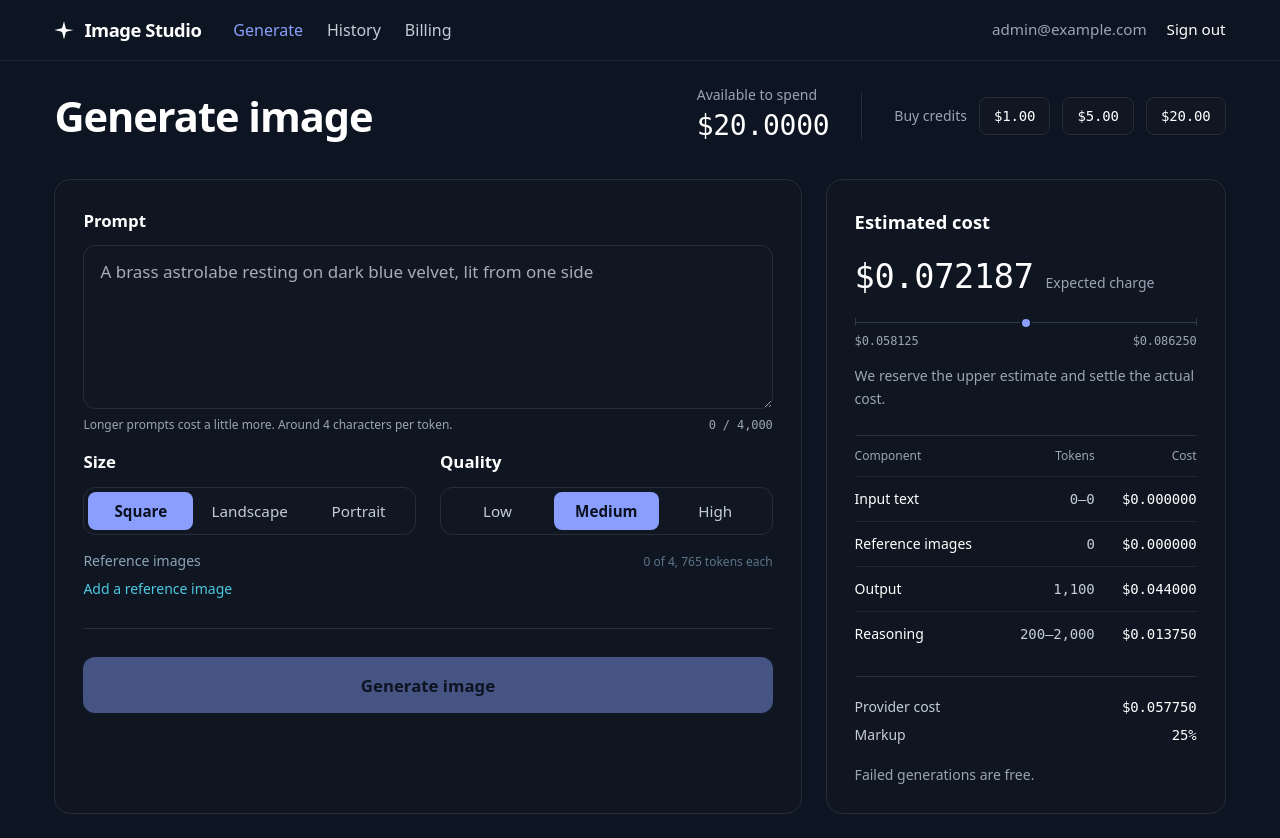
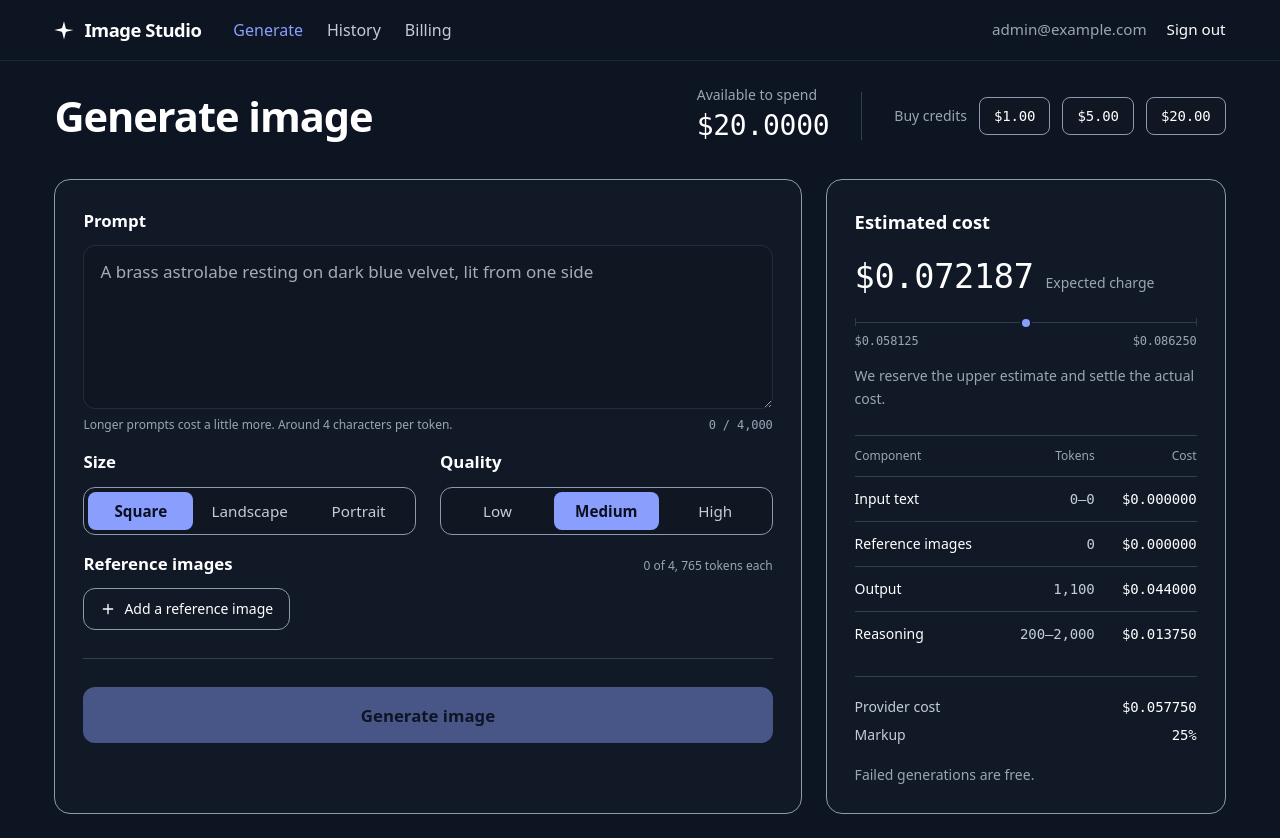
Before and after one commit to jenry23/pixelforge-image-studio, a Laravel app: page /generate in a window 1280 px wide. Run offline with Laravel 12, Linux system fonts and the light colour scheme; a user stored in the database is signed in; data comes from the database, SQL or seed files in the repository; data that the repository does not hold is empty; style sheets or scripts are compiled from the project's sources; parts of the project's set-up code (start-up, migrations or seed data) failed here and were passed over; some libraries are stand-ins or nearby versions; some web fonts are replaced.

Commit message:
Give Generate the same surface and outline as the other pages
The two cards on Generate were still on the pre-existing #262d39 border
with a #0f1621 fill, which sits two values away from the #0e1522 page
background -- so they read as transparent rather than as cards, while
Billing and History had already moved to the shared tokens.

Both now use border-outline on bg-surface, with internal rules on
border-divider-soft, so the cost breakdown's rows separate properly and
the segmented controls have a visible edge.

Reference images was the odd one out in the form: a muted label and a
bare text link next to two bold legends and two bordered controls. It is
now a heading like Size and Quality, and the add action is a bordered
button with a plus, matching the controls above it.

```diff
--- a/resources/js/Components/Form/RadioGroup.vue
+++ b/resources/js/Components/Form/RadioGroup.vue
@@ -26,7 +26,7 @@ const uid = useId()
     <fieldset :disabled="disabled">
         <legend class="text-[1.05rem] font-semibold text-white">{{ legend }}</legend>
 
-        <div class="mt-3 flex gap-1 rounded-xl border border-[#262d39] bg-[#101723] p-1">
+        <div class="mt-3 flex gap-1 rounded-xl border border-outline bg-[#101723] p-1">
             <label
                 v-for="option in options"
                 :key="option.value"
--- a/resources/js/Components/ReferenceImageInput.vue
+++ b/resources/js/Components/ReferenceImageInput.vue
@@ -32,8 +32,8 @@ function remove(index) {
 <template>
     <div>
         <div class="flex items-baseline justify-between">
-            <span class="text-sm text-muted">Reference images</span>
-            <span class="text-xs text-dim">
+            <span class="text-[1.05rem] font-semibold text-white">Reference images</span>
+            <span class="text-xs text-[#9aa5b4]">
                 {{ modelValue.length }} of {{ max }}, 765 tokens each
             </span>
         </div>
@@ -50,7 +50,7 @@ function remove(index) {
                     />
                     <button
                         type="button"
-                        class="rounded-md border border-line px-3 text-sm text-muted transition-colors hover:border-fail/50 hover:text-fail"
+                        class="rounded-lg border border-outline px-3 text-sm text-white transition-colors hover:border-fail/60 hover:text-fail"
                         @click="remove(index)"
                     >
                         Remove
@@ -68,9 +68,20 @@ function remove(index) {
         <button
             v-if="canAdd"
             type="button"
-            class="mt-2 text-sm text-measured transition-opacity hover:opacity-80"
+            class="mt-3 inline-flex items-center gap-2 rounded-xl border border-outline px-4 py-2.5 text-sm text-white transition-colors hover:border-[#8a9ffd] hover:text-[#8a9ffd] focus-visible:outline-none focus-visible:ring-2 focus-visible:ring-[#8a9ffd]"
             @click="add"
         >
+            <svg
+                viewBox="0 0 24 24"
+                fill="none"
+                stroke="currentColor"
+                stroke-width="2"
+                stroke-linecap="round"
+                class="size-4 shrink-0"
+                aria-hidden="true"
+            >
+                <path d="M12 5v14M5 12h14" />
+            </svg>
             Add a reference image
         </button>
     </div>
--- a/resources/js/Pages/Generations/Create.vue
+++ b/resources/js/Pages/Generations/Create.vue
@@ -129,7 +129,7 @@ function submit(): void {
                 </div>
             </div>
 
-            <div class="hidden h-12 w-px bg-[#262d39] sm:block" />
+            <div class="hidden h-12 w-px bg-divider-soft sm:block" />
 
             <div class="flex items-center gap-3">
                 <span class="text-sm text-[#9aa5b4]">Buy credits</span>
@@ -144,7 +144,7 @@ function submit(): void {
                 >
                     <button
                         type="submit"
-                        class="figure rounded-lg border border-[#262d39] bg-[#101723] px-3.5 py-2 text-sm text-white transition-colors hover:border-[#8a9ffd]/60"
+                        class="figure rounded-lg border border-outline bg-[#101723] px-3.5 py-2 text-sm text-white transition-colors hover:border-[#8a9ffd]/60"
                     >
                         ${{ pack }}
                     </button>
@@ -154,7 +154,7 @@ function submit(): void {
     </div>
 
     <div class="mt-8 grid gap-6 lg:grid-cols-[minmax(0,1fr)_25rem]">
-        <section class="rounded-2xl border border-[#262d39] bg-[#0f1621] p-6 sm:p-7">
+        <section class="rounded-2xl border border-outline bg-surface p-6 sm:p-7">
             <Form :processing="form.processing" @submit="submit">
                 <FormTextarea
                     v-model="form.prompt"
@@ -190,7 +190,7 @@ function submit(): void {
                 />
 
                 <template #actions>
-                    <div class="mt-7 border-t border-[#262d39] pt-7">
+                    <div class="mt-7 border-t border-divider-soft pt-7">
                         <button
                             type="submit"
                             :disabled="!submittable"
@@ -211,7 +211,7 @@ function submit(): void {
             </Form>
         </section>
 
-        <aside class="rounded-2xl border border-[#262d39] bg-[#0f1621] p-6 sm:p-7">
+        <aside class="rounded-2xl border border-outline bg-surface p-6 sm:p-7">
             <div class="flex items-baseline justify-between">
                 <h2 class="text-[1.15rem] font-semibold text-white">Estimated cost</h2>
                 <span
@@ -234,7 +234,7 @@ function submit(): void {
                     <span class="absolute -top-1 left-0 h-2 w-px bg-[#2f3a4a]" aria-hidden="true" />
                     <span class="absolute -top-1 right-0 h-2 w-px bg-[#2f3a4a]" aria-hidden="true" />
                     <span
-                        class="absolute -top-[3px] size-2 rounded-full bg-[#8a9ffd] ring-2 ring-[#0f1621]"
+                        class="absolute -top-[3px] size-2 rounded-full bg-[#8a9ffd] ring-2 ring-surface"
                         :style="{ left: `calc(${markerPosition}% - 4px)` }"
                         aria-hidden="true"
                     />
@@ -253,7 +253,7 @@ function submit(): void {
                 We reserve the upper estimate and settle the actual cost.
             </p>
 
-            <table class="mt-6 w-full border-t border-[#262d39] text-sm">
+            <table class="mt-6 w-full border-t border-divider-soft text-sm">
                 <thead>
                     <tr class="text-xs text-[#9aa5b4]">
                         <th scope="col" class="py-3 text-left font-medium">Component</th>
@@ -265,7 +265,7 @@ function submit(): void {
                     <tr
                         v-for="row in estimate.breakdown"
                         :key="row.type"
-                        class="border-t border-[#262d39]/70"
+                        class="border-t border-divider-soft"
                     >
                         <th scope="row" class="py-3 pr-3 text-left font-normal text-white">
                             {{ row.label }}
@@ -278,7 +278,7 @@ function submit(): void {
                 </tbody>
             </table>
 
-            <dl class="mt-5 space-y-2 border-t border-[#262d39] pt-5 text-sm">
+            <dl class="mt-5 space-y-2 border-t border-divider-soft pt-5 text-sm">
                 <div class="flex justify-between">
                     <dt class="text-[#c3ccd8]">Provider cost</dt>
                     <dd class="figure text-white">
```
